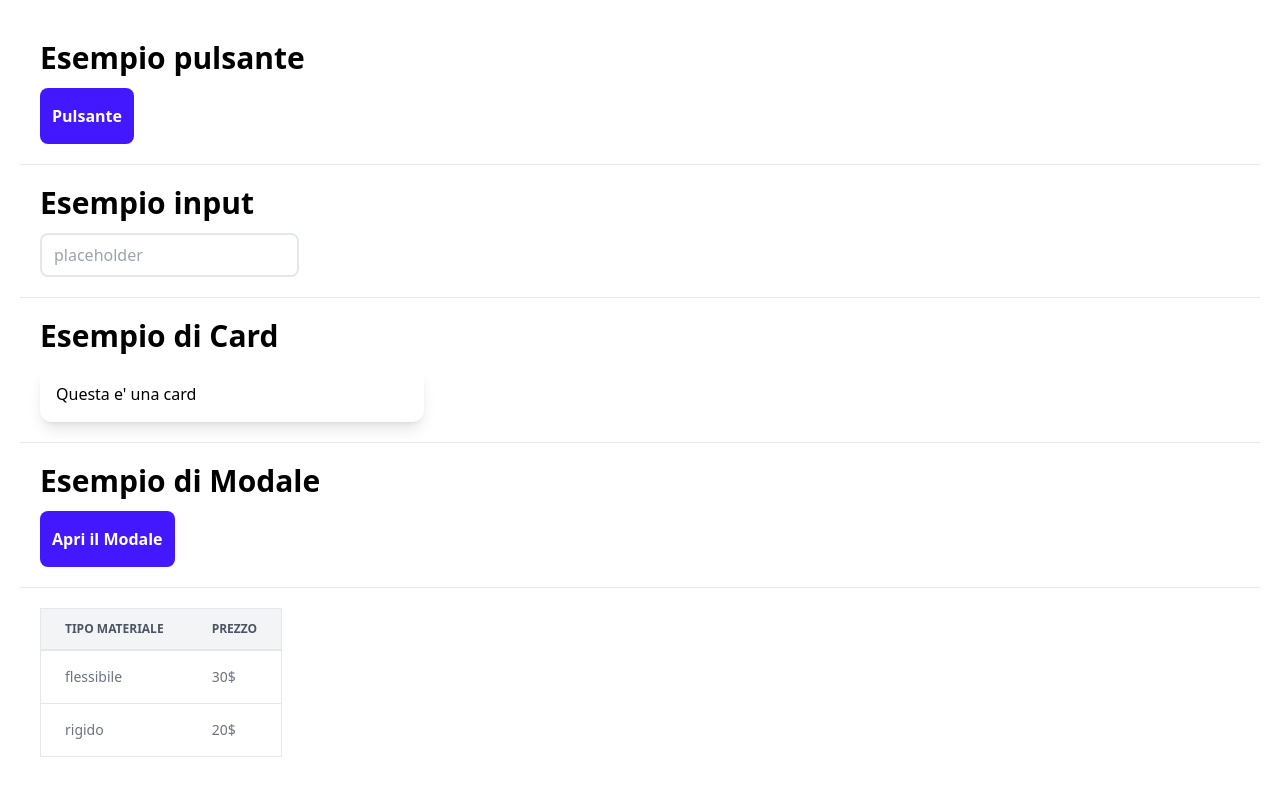
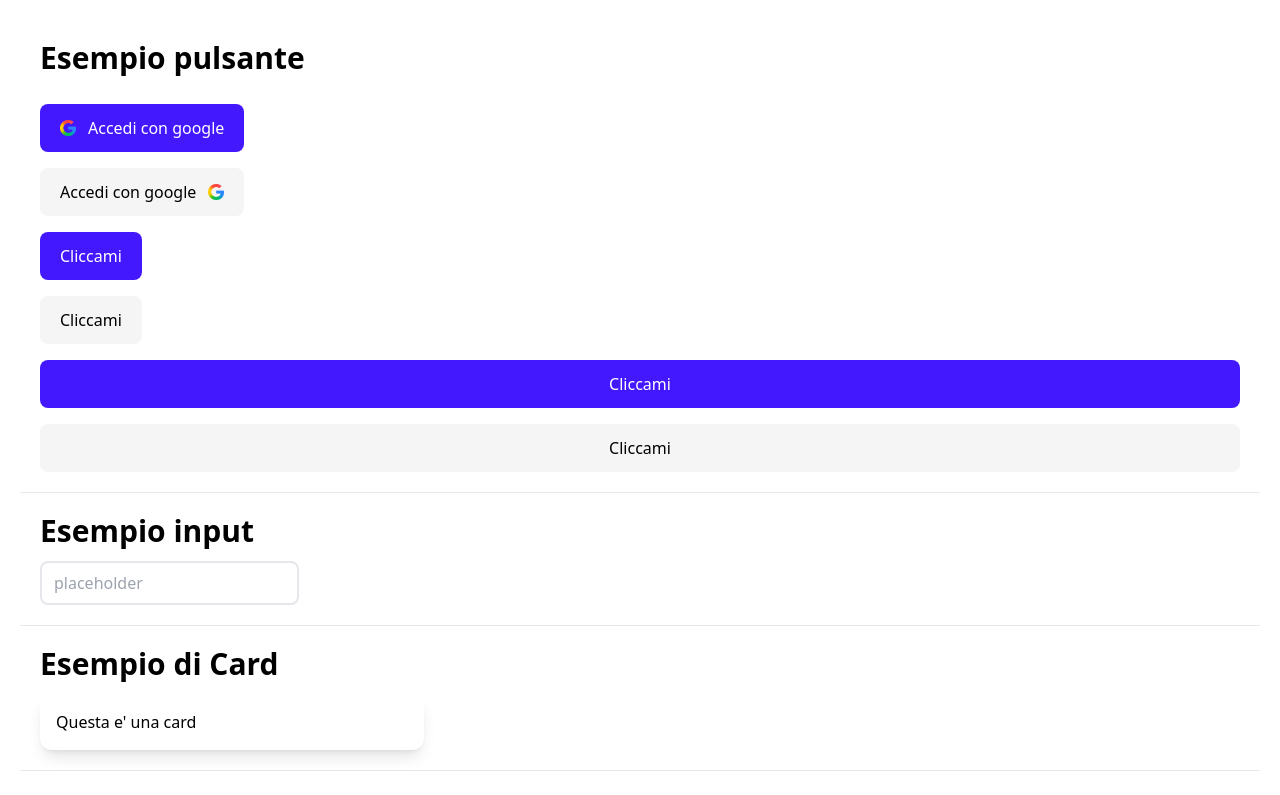
Before and after one commit to xDrokra/lavoro_esercitazioni, a React (Create React App) app: page / in a window 1280 px wide. Shown: the top 795 px of the page. Built offline with nearby package versions, Linux system fonts and the light colour scheme; the HTML template or start-up script is replaced by a standard one.

Commit message:
pulsanti modificati con size ed icona, aggiunta anche documentazione

```diff
--- a/src/App.js
+++ b/src/App.js
@@ -32,10 +32,25 @@ function App() {
     <div className="m-5">
 
       {/* Esempio pulsante */}
-      <div className="p-5">
+      <div className="p-5 flex flex-col gap-4">
         <h1 className="text-3xl mb-3 font-bold">Esempio pulsante</h1>
-        <Button>
-          Pulsante
+        <Button variant="primary" icon={<img src="./google_icon.png" alt="icon-plus" />} iconPosition="left">
+          Accedi con google
+        </Button>
+        <Button variant="secondary" icon={<img src="./google_icon.png" alt="icon-plus" />} iconPosition="right">
+          Accedi con google
+        </Button>
+        <Button variant="primary">
+          Cliccami
+        </Button>
+        <Button variant="secondary">
+          Cliccami
+        </Button>
+        <Button variant="primary" size="full">
+          Cliccami
+        </Button>
+        <Button variant="secondary" size="full">
+          Cliccami
         </Button>
       </div>
 
--- a/src/components/Button.jsx
+++ b/src/components/Button.jsx
@@ -8,26 +8,35 @@
  * @param {function} [props.onClick] funzione di chiamata al click
  * @param {'submit'|'button'|'reset'} [props.type='submit'] tipo del pulsante
  * @param {string} [props.variant='primary'] lo stile variante del pulsante
+ * @param {'auto'|'full'} [props.size='auto'] dimensione del pulsante, auto o full width
  * @param {string} [props.className=''] classi aggiuntive per la personalizzazione
+ * @param {'left'|'right'} [props.iconPosition='left'] posizione dell'icona in caso ci sia
  * @param {any} [props.props] props HTML del button
  */
 
-const Button = ({ children, onClick, type = 'submit', variant = 'primary', className = '', ...props }) => {
+const Button = ({ children, onClick, type = 'submit', variant = 'primary', size = 'auto', className = '', iconPosition = 'left', icon, ...props }) => {
     // stile default
-    const defaultStyle = 'px-3 py-4 rounded-lg font-semibold text-center';
+    const defaultStyle = 'inline-flex items-center justify-center gap-2 py-3 px-5 rounded-lg text-center';
     const variants = {
-        primary: 'bg-custom-purple text-white'
-        // altre varianti
+        primary: 'bg-custom-purple text-white hover:opacity-90 transition-opacity',
+        secondary: 'bg-custom-gray text-black'
+    }
+
+    const sizes = {
+        auto: 'w-fit',
+        full: 'w-full'
     }
 
     return (
         <button
             onClick={onClick}
             type={type}
-            className={`${defaultStyle} ${variants[variant]} ${className}`}
+            className={`${defaultStyle} ${variants[variant]} ${className} ${sizes[size]}`}
             {...props}
         >
+            {icon && iconPosition === 'left' && <span className="flex-shrink-0 h-4 w-4 mr-1">{icon}</span>}
             {children}
+            {icon && iconPosition === 'right' && <span className="w-4 ml-1">{icon}</span>}
         </button>
     )
 }
--- a/src/components/Input.jsx
+++ b/src/components/Input.jsx
@@ -19,8 +19,6 @@ const Input = ({ type = 'text', variant = 'primary', className = '', ...props })
     }
 
     return (
-
-
         <input
             type={type}
             className={`${defaultStyle} ${variants[variant]} ${className}`}
--- a/tailwind.config.js
+++ b/tailwind.config.js
@@ -7,6 +7,7 @@ module.exports = {
     extend: {
       colors: {
         'custom-purple': '#4318FF',
+        'custom-gray': '#F5F5F5'
       }
 
     },
```
Also changed, not shown: public/google_icon.png (added).
